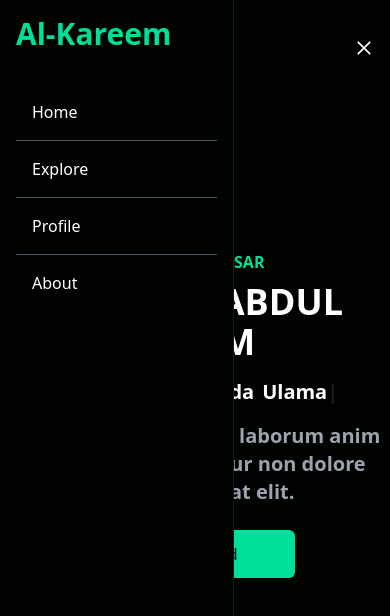
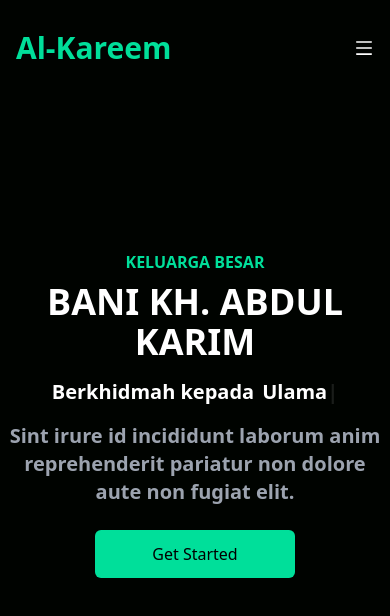
Before and after one commit to fhaziefer/alkareem-web, a React (Create React App) app: page / in a window 390 px wide. Shown: the top 616 px of the page. Built offline with nearby package versions, Linux system fonts and the light colour scheme.

Commit message:
fixing bug navbar

```diff
--- a/src/components/Navbar.jsx
+++ b/src/components/Navbar.jsx
@@ -11,20 +11,20 @@ const Navbar = () => {
   return (
     <div className="flex justify-between items-center h-24 max-w-[1240px] mx-auto px-4 text-white">
       <h1 className="w-full text-3xl font-bold text-[#00df9a]">Al-Kareem</h1>
-      <ul className="md:flex hidden">
+      <ul className="hidden md:flex ">
         <li className="p-4">Home</li>
         <li className="p-4">Explore</li>
         <li className="p-4">Profile</li>
         <li className="p-4">About</li>
       </ul>
       <div onClick={handleNav} className="block md:hidden">
-        {!nav ? <AiOutlineClose size={20} /> : <AiOutlineMenu size={20} />}
+        {!nav ? <AiOutlineMenu size={20} /> : <AiOutlineClose size={20} />}
       </div>
       <div
         className={
           !nav
-            ? "fixed left-0 top-0 w-[60%] h-full border-r border-r-gray-900 bg-[#000300] ease-in-out duration-500"
-            : "fixed left-[-100%]"
+            ? "fixed left-[-100%]"
+            : "fixed left-0 top-0 w-[60%] h-full border-r border-r-gray-900 bg-[#000300] ease-in-out duration-500"
         }
       >
         <h1 className="w-full text-3xl font-bold text-[#00df9a] m-4">
```
